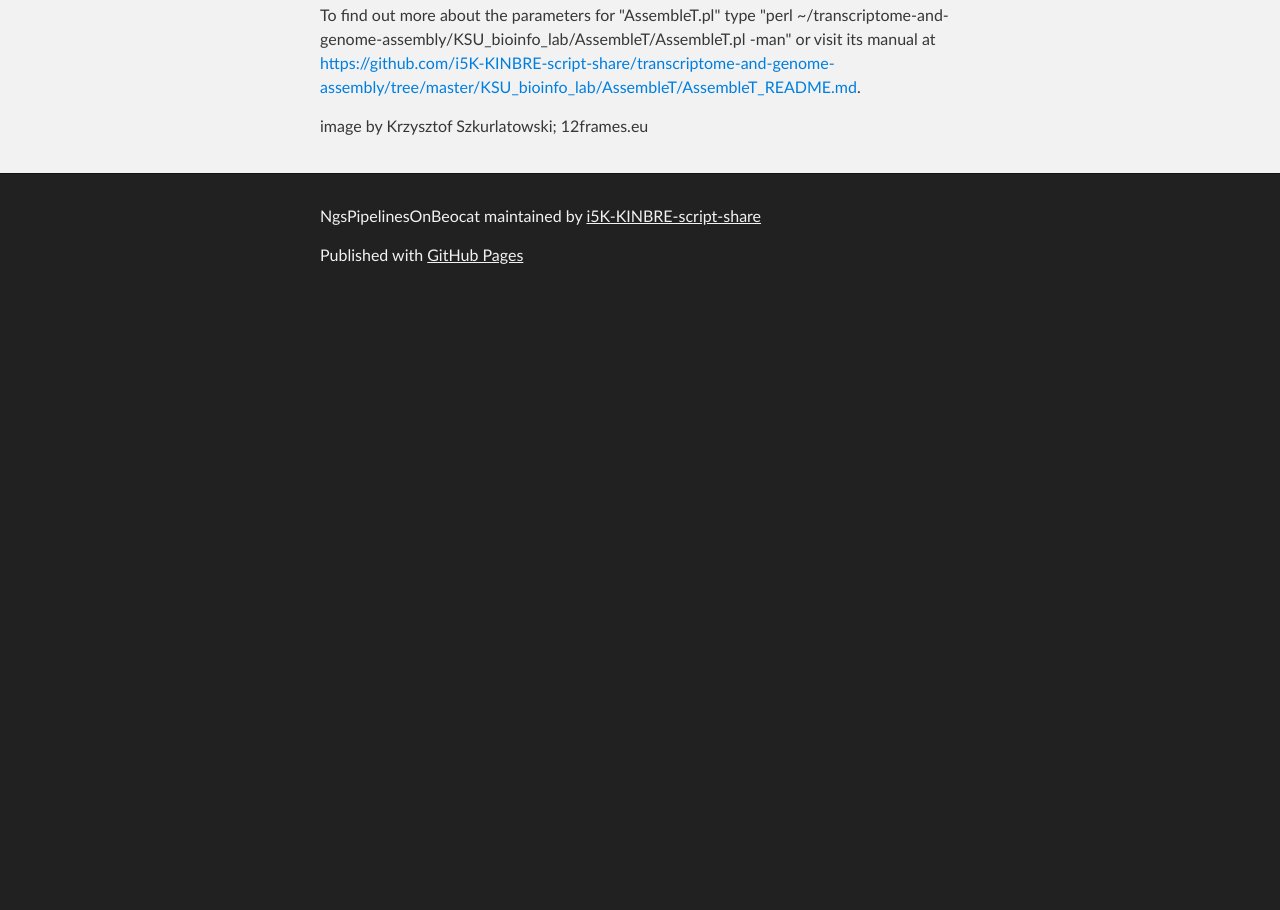
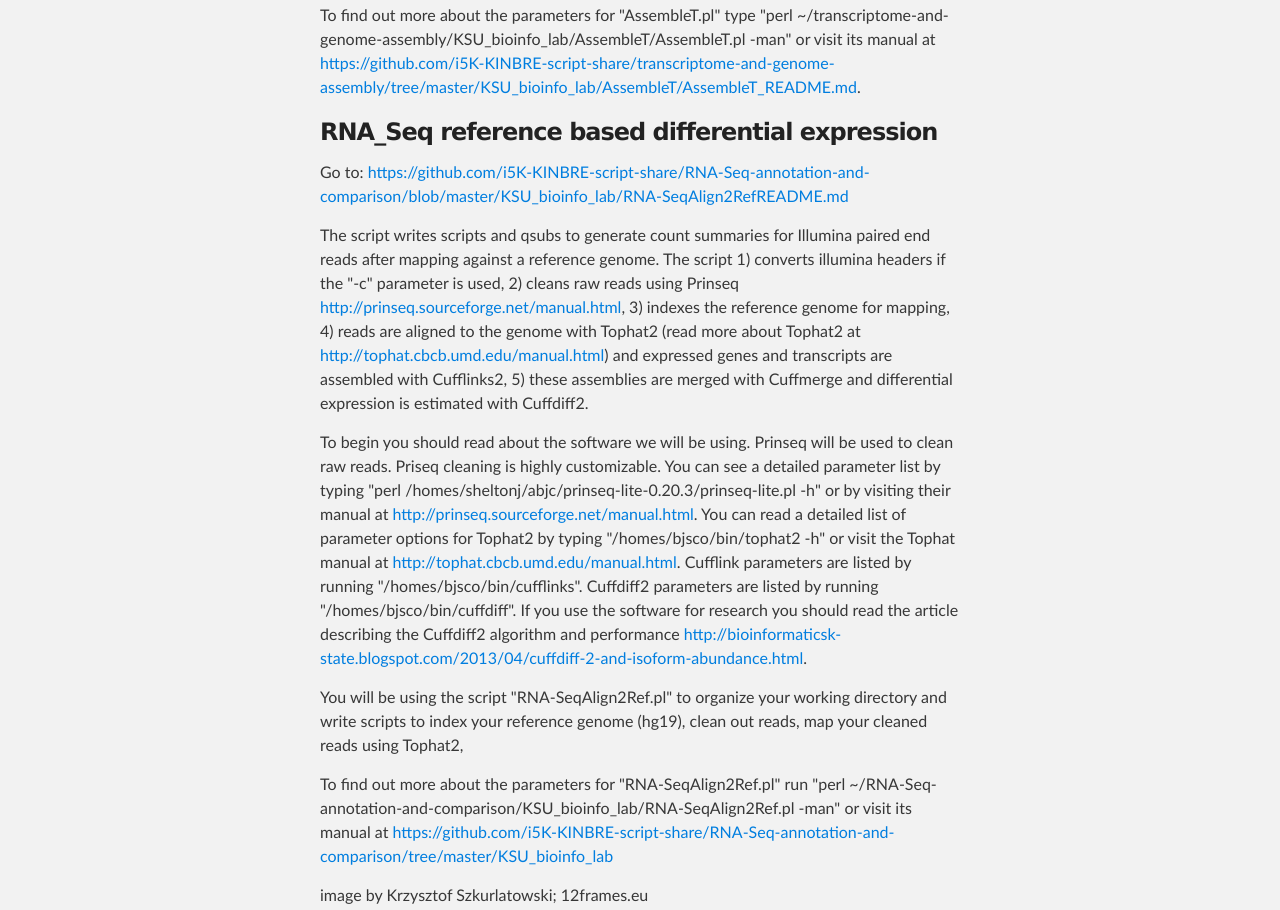
Before and after one commit to i5K-KINBRE-script-share/transcriptome-and-genome-assembly, a plain HTML site: page index.html in a window 1280 px wide. Shown: the part 1958-2868 px from the top of the page. Before the commit the page ends 2260 px from the top, so only its background shows below. Drawn offline with Linux system fonts and the light colour scheme.

Commit message:
Create gh-pages branch via GitHub

```diff
--- a/index.html
+++ b/index.html
@@ -68,6 +68,19 @@
 
 <p>To find out more about the parameters for "AssembleT.pl" type "perl ~/transcriptome-and-genome-assembly/KSU_bioinfo_lab/AssembleT/AssembleT.pl -man" or visit its manual at <a href="https://github.com/i5K-KINBRE-script-share/transcriptome-and-genome-assembly/tree/master/KSU_bioinfo_lab/AssembleT/AssembleT_README.md">https://github.com/i5K-KINBRE-script-share/transcriptome-and-genome-assembly/tree/master/KSU_bioinfo_lab/AssembleT/AssembleT_README.md</a>.</p>
 
+<h3>
+<a name="rna_seq-reference-based-differential-expression" class="anchor" href="#rna_seq-reference-based-differential-expression"><span class="octicon octicon-link"></span></a>RNA_Seq reference based differential expression</h3>
+
+<p>Go to: <a href="https://github.com/i5K-KINBRE-script-share/RNA-Seq-annotation-and-comparison/blob/master/KSU_bioinfo_lab/RNA-SeqAlign2RefREADME.md">https://github.com/i5K-KINBRE-script-share/RNA-Seq-annotation-and-comparison/blob/master/KSU_bioinfo_lab/RNA-SeqAlign2RefREADME.md</a></p>
+
+<p>The script writes scripts and qsubs to generate count summaries for Illumina paired end reads after mapping against a reference genome. The script 1) converts illumina headers if the "-c" parameter is used, 2) cleans raw reads using Prinseq <a href="http://prinseq.sourceforge.net/manual.html">http://prinseq.sourceforge.net/manual.html</a>, 3) indexes the reference genome for mapping, 4) reads are aligned to the genome with Tophat2 (read more about Tophat2 at <a href="http://tophat.cbcb.umd.edu/manual.html">http://tophat.cbcb.umd.edu/manual.html</a>) and expressed genes and transcripts are assembled with Cufflinks2, 5) these assemblies are merged with Cuffmerge and differential expression is estimated with Cuffdiff2.</p>
+
+<p>To begin you should read about the software we will be using. Prinseq will be used to clean raw reads. Priseq cleaning is highly customizable. You can see a detailed parameter list by typing "perl /homes/sheltonj/abjc/prinseq-lite-0.20.3/prinseq-lite.pl -h" or by visiting their manual at <a href="http://prinseq.sourceforge.net/manual.html">http://prinseq.sourceforge.net/manual.html</a>. You can read a detailed list of parameter options for Tophat2 by typing "/homes/bjsco/bin/tophat2 -h" or visit the Tophat manual at <a href="http://tophat.cbcb.umd.edu/manual.html">http://tophat.cbcb.umd.edu/manual.html</a>. Cufflink parameters are listed by running "/homes/bjsco/bin/cufflinks". Cuffdiff2 parameters are listed by running "/homes/bjsco/bin/cuffdiff". If you use the software for research you should read the article describing the Cuffdiff2 algorithm and performance <a href="http://bioinformaticsk-state.blogspot.com/2013/04/cuffdiff-2-and-isoform-abundance.html">http://bioinformaticsk-state.blogspot.com/2013/04/cuffdiff-2-and-isoform-abundance.html</a>.</p>
+
+<p>You will be using the script "RNA-SeqAlign2Ref.pl" to organize your working directory and write scripts to index your reference genome (hg19), clean out reads, map your cleaned reads using Tophat2,</p>
+
+<p>To find out more about the parameters for "RNA-SeqAlign2Ref.pl" run "perl ~/RNA-Seq-annotation-and-comparison/KSU_bioinfo_lab/RNA-SeqAlign2Ref.pl -man" or visit its manual at <a href="https://github.com/i5K-KINBRE-script-share/RNA-Seq-annotation-and-comparison/tree/master/KSU_bioinfo_lab">https://github.com/i5K-KINBRE-script-share/RNA-Seq-annotation-and-comparison/tree/master/KSU_bioinfo_lab</a></p>
+
 <p>image by Krzysztof Szkurlatowski; 12frames.eu</p>
       </section>
     </div>
```
Also changed, not shown: params.json (+1 -1 lines).
